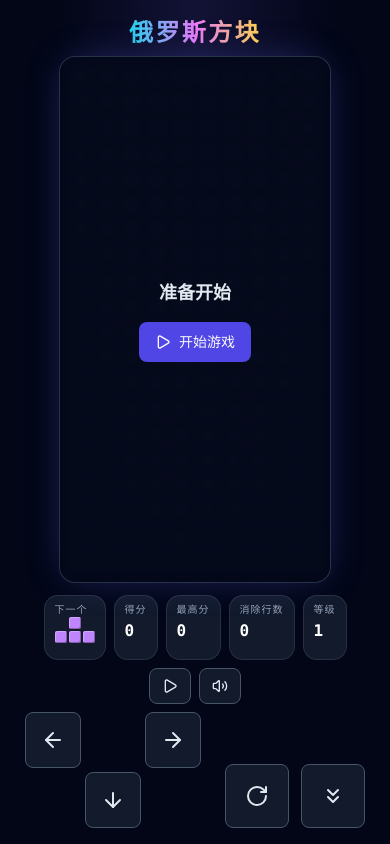
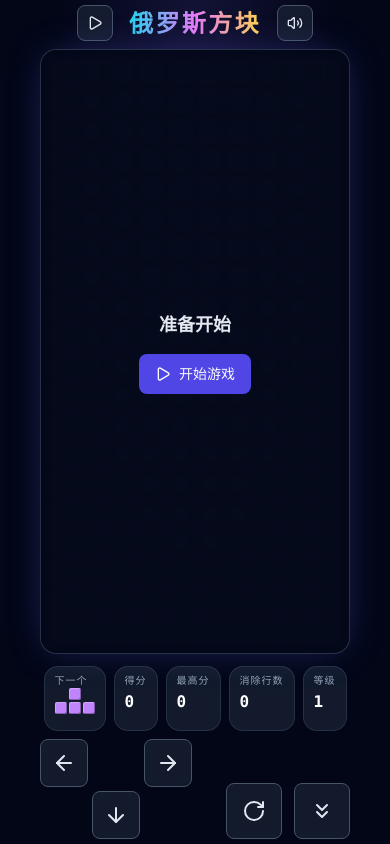
Before and after one commit to yqhmin/tetris, a React (Vite) app in the folder app/: page /#/ in a window 390 px wide. Built offline with nearby package versions, Linux system fonts and the light colour scheme.

Commit message:
移动端一屏布局：dvh 精确计算棋盘高度，标题行合并暂停/音效，消除滚动条

```diff
--- a/app/src/index.css
+++ b/app/src/index.css
@@ -91,9 +91,9 @@
   animation: row-flash 0.12s ease-in-out infinite;
 }
 
-/* 棋盘尺寸：移动端按视口高度约束，保证按钮一屏内可见 */
+/* 棋盘尺寸：移动端按剩余视口高度精确计算，保证整页一屏无滚动条 */
 .tetris-board {
-  width: min(88vw, 30vh);
+  width: min(86vw, calc((100dvh - 260px) / 2));
 }
 @media (min-width: 768px) {
   .tetris-board {
--- a/app/src/pages/Home.tsx
+++ b/app/src/pages/Home.tsx
@@ -164,11 +164,30 @@ export default function Home() {
   const nextShape = NEXT_SHAPES[next]
 
   return (
-    <div className="flex min-h-screen items-center justify-center bg-slate-950 bg-[radial-gradient(ellipse_at_top,_var(--tw-gradient-stops))] from-indigo-950/60 via-slate-950 to-slate-950 p-4 text-white select-none">
+    <div className="flex h-dvh items-center justify-center overflow-hidden bg-slate-950 bg-[radial-gradient(ellipse_at_top,_var(--tw-gradient-stops))] from-indigo-950/60 via-slate-950 to-slate-950 p-2 text-white select-none md:p-4">
       <div className="flex flex-col items-center gap-2 md:gap-4">
-        <h1 className="bg-gradient-to-r from-cyan-400 via-fuchsia-400 to-amber-300 bg-clip-text text-2xl font-black tracking-widest text-transparent md:text-3xl">
-          俄罗斯方块
-        </h1>
+        {/* 标题行：移动端左右各放暂停/音效小按钮，节省一行高度 */}
+        <div className="flex items-center gap-4">
+          <Button
+            variant="outline"
+            size="icon"
+            onClick={status === 'playing' ? togglePause : start}
+            className="h-9 w-9 border-slate-600 bg-slate-800/60 text-slate-200 md:hidden"
+          >
+            {status === 'playing' ? <Pause className="h-4 w-4" /> : <Play className="h-4 w-4" />}
+          </Button>
+          <h1 className="bg-gradient-to-r from-cyan-400 via-fuchsia-400 to-amber-300 bg-clip-text text-2xl font-black tracking-widest text-transparent md:text-3xl">
+            俄罗斯方块
+          </h1>
+          <Button
+            variant="outline"
+            size="icon"
+            onClick={toggleSound}
+            className="h-9 w-9 border-slate-600 bg-slate-800/60 text-slate-200 md:hidden"
+          >
+            {soundOn ? <Volume2 className="h-4 w-4" /> : <VolumeX className="h-4 w-4" />}
+          </Button>
+        </div>
 
         <div className="flex flex-col items-center gap-3 md:flex-row md:items-start md:gap-4">
           {/* 游戏区 */}
@@ -267,7 +286,7 @@ export default function Home() {
             <Button
               variant="outline"
               onClick={status === 'playing' ? togglePause : start}
-              className="gap-2 border-slate-600 bg-slate-800/60 px-3 text-slate-200 hover:bg-slate-700 md:px-4"
+              className="hidden gap-2 border-slate-600 bg-slate-800/60 px-3 text-slate-200 hover:bg-slate-700 md:flex md:px-4"
             >
               {status === 'playing' ? (
                 <>
@@ -282,7 +301,7 @@ export default function Home() {
             <Button
               variant="outline"
               onClick={toggleSound}
-              className="gap-2 border-slate-600 bg-slate-800/60 px-3 text-slate-200 hover:bg-slate-700 md:px-4"
+              className="hidden gap-2 border-slate-600 bg-slate-800/60 px-3 text-slate-200 hover:bg-slate-700 md:flex md:px-4"
             >
               {soundOn ? (
                 <>
@@ -301,25 +320,25 @@ export default function Home() {
         <div className="flex w-full max-w-[420px] items-end justify-between md:hidden">
           {/* 左手区：经典十字方向键（倒 T 形） */}
           <div className="grid grid-cols-3 gap-[4px]">
-            <HoldButton className="h-14 w-14" onFire={() => move(-1)}>
+            <HoldButton className="h-12 w-12" onFire={() => move(-1)}>
               <ArrowLeft className="h-6 w-6" />
             </HoldButton>
             <div />
-            <HoldButton className="h-14 w-14" onFire={() => move(1)}>
+            <HoldButton className="h-12 w-12" onFire={() => move(1)}>
               <ArrowRight className="h-6 w-6" />
             </HoldButton>
             <div />
-            <HoldButton className="h-14 w-14" onFire={softDrop} delay={120} interval={45}>
+            <HoldButton className="h-12 w-12" onFire={softDrop} delay={120} interval={45}>
               <ArrowDown className="h-6 w-6" />
             </HoldButton>
             <div />
           </div>
           {/* 右手区：变化类（保持不变） */}
           <div className="flex items-center gap-3">
-            <HoldButton className="h-16 w-16" onFire={rotatePiece} repeat={false}>
+            <HoldButton className="h-14 w-14" onFire={rotatePiece} repeat={false}>
               <RotateCw className="h-6 w-6" />
             </HoldButton>
-            <HoldButton className="h-16 w-16" onFire={hardDrop} repeat={false}>
+            <HoldButton className="h-14 w-14" onFire={hardDrop} repeat={false}>
               <ChevronsDown className="h-6 w-6" />
             </HoldButton>
           </div>
```
Also changed, not shown: 1 other file (tests, documents, lock files or other folders).
